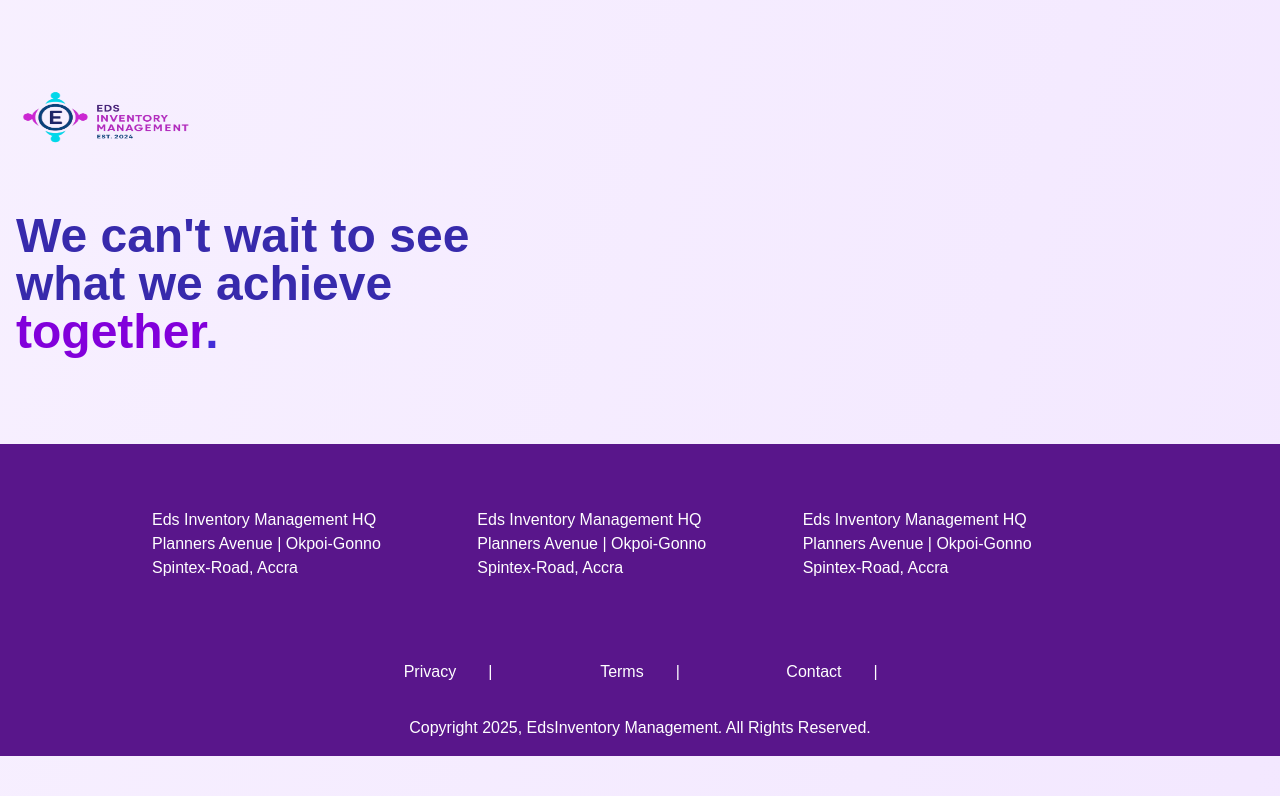
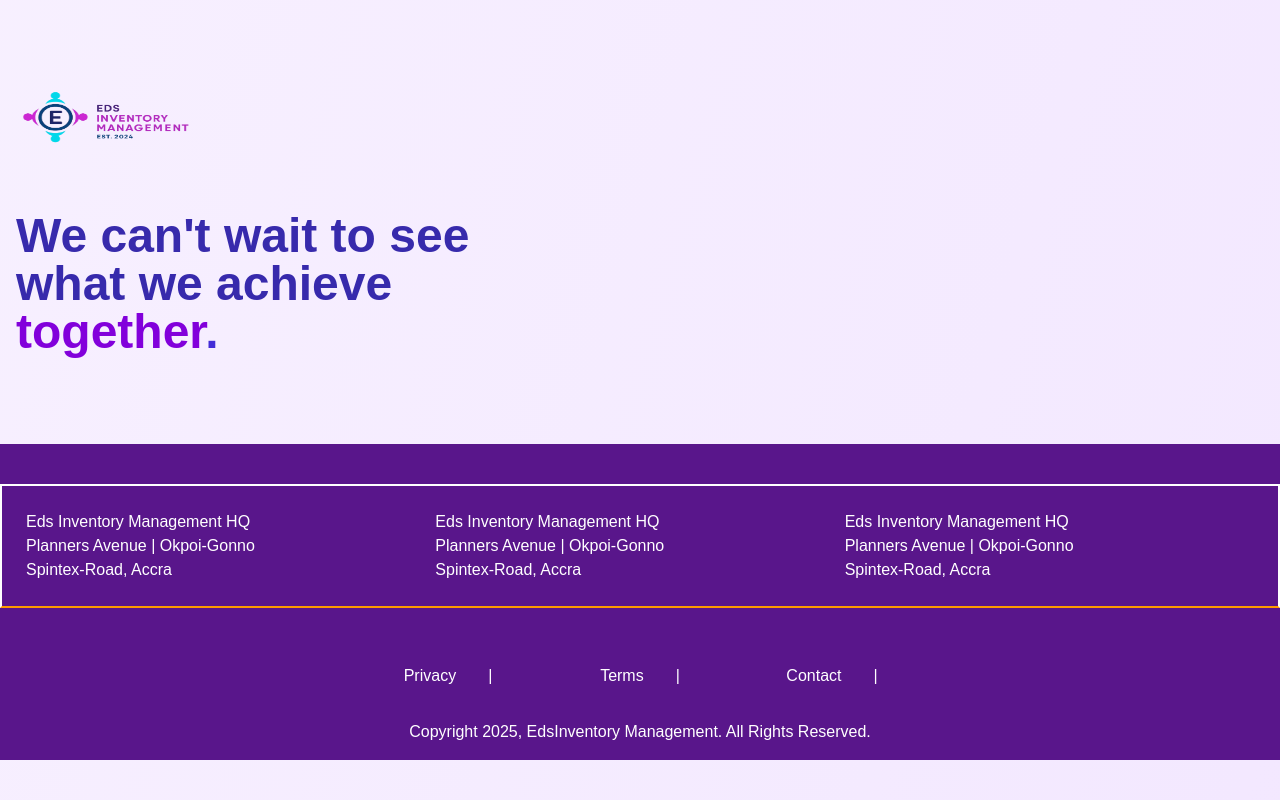
Before and after one commit to weirdTDD/inventory-app, a Next.js app: page / in a window 1280 px wide. Shown: the part 3660-4460 px from the top of the page. Built offline with nearby package versions, Linux system fonts and the light colour scheme; what @stackframe/stack would draw is missing.

Commit message:
footer-03

```diff
--- a/components/footer.tsx
+++ b/components/footer.tsx
@@ -8,8 +8,8 @@ export default function Footer () {
   return (
     <div className='bg-purple-900 text-white'>
       <div className='text-center py-4 '>
-        <div className='max-w-7xl mx-[10%]'>
-        <div className="grid grid-cols-1 lg:grid-cols-3 items-center justify-around  mx-6 lg:mx-auto my-6 px-6">
+        <div className='max-w-7xl mx-auto'>
+        <div className="grid grid-cols-1 lg:grid-cols-3 items-center justify-around  mx-6 lg:mx-auto my-6 px-6  border-2 border-b-amber-500">
             <div className='grid grid-cols-1 text-left py-6'>
 
                 <ul>
```
